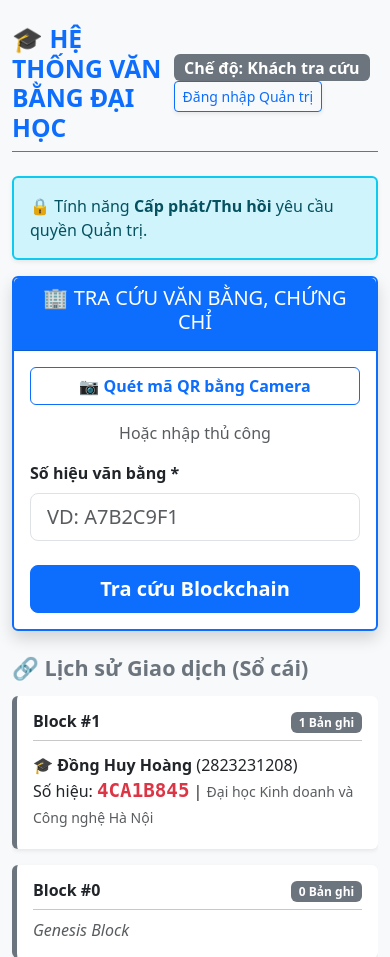
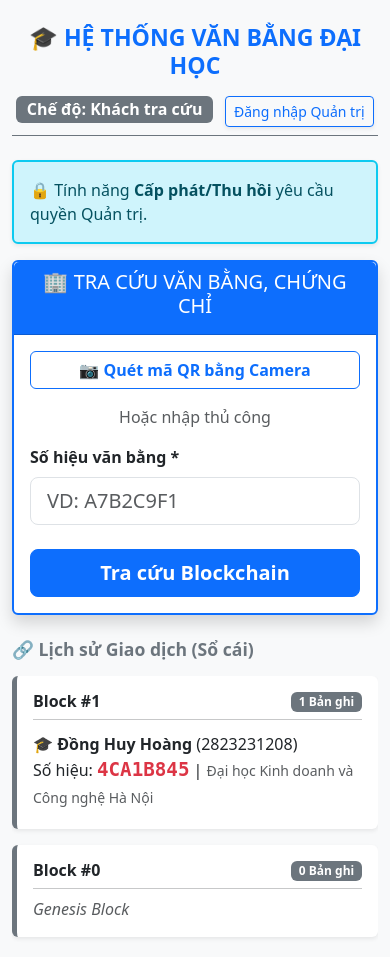
Before and after one commit to hoang123vipmc/do-an-blockchain, a Flask app: page / in a window 390 px wide. Shown: the top 957 px of the page. Run offline with Flask 3, Linux system fonts and the light colour scheme; some libraries are stand-ins or nearby versions.

Commit message:
Cap nhat giao dien Mobile

```diff
--- a/templates/index.html
+++ b/templates/index.html
@@ -1,5 +1,6 @@
 {% if request.path == '/login' %}
 <!DOCTYPE html><html lang="vi"><head><title>Đăng nhập Nội bộ</title>
+<meta name="viewport" content="width=device-width, initial-scale=1.0">
 <link href="https://cdn.jsdelivr.net/npm/bootstrap@5.3.0/dist/css/bootstrap.min.css" rel="stylesheet"></head>
 <body class="container py-5 text-center bg-light">
     <div class="row justify-content-center mt-5"><div class="col-md-4">
@@ -28,6 +29,7 @@
 <html lang="vi">
 <head>
     <meta charset="UTF-8">
+    <meta name="viewport" content="width=device-width, initial-scale=1.0">
     <title>Hệ Thống Văn Bằng Blockchain</title>
     <link href="https://cdn.jsdelivr.net/npm/bootstrap@5.3.0/dist/css/bootstrap.min.css" rel="stylesheet">
     <script src="https://unpkg.com/html5-qrcode"></script>
@@ -47,11 +49,24 @@
         .revoked-stamp { position: absolute; top: 30%; left: 10%; transform: rotate(-25deg); color: rgba(220, 53, 69, 0.8); font-size: 5rem; font-weight: bold; border: 8px solid rgba(220, 53, 69, 0.8); padding: 10px 20px; text-transform: uppercase; z-index: 10; pointer-events: none; }
         .sbt-badge { background: linear-gradient(45deg, #6f42c1, #0d6efd); color: white; padding: 5px 15px; border-radius: 20px; font-size: 0.85rem; font-weight: bold; display: inline-block; margin-bottom: 15px;}
         #qr-reader { border: none !important; border-radius: 10px; overflow: hidden; }
+
+        /* Mobile Responsive for Diploma */
+        @media (max-width: 768px) {
+            .diploma-card { padding: 5px; border-width: 4px; }
+            .diploma-inner { padding: 15px; border-width: 1px; }
+            .diploma-badge-container { position: relative !important; text-align: center !important; margin-bottom: 15px; }
+            .sbt-badge-container { position: relative !important; text-align: center !important; padding: 0 !important; margin-bottom: 10px; }
+            .revoked-stamp { font-size: 2.5rem; top: 40%; left: 0; width: 100%; text-align: center; }
+            h2.fw-bold { font-size: 1.5rem; }
+            h3.fw-bold { font-size: 1.2rem; }
+            h4.fw-bold { font-size: 1.1rem; }
+            .fs-5 { font-size: 1rem !important; }
+        }
     </style>
 </head>
 <body class="container py-4 bg-light">
-    <div class="d-flex justify-content-between align-items-center mb-4 pb-2 border-bottom border-secondary">
-        <h2 class="text-primary m-0 fw-bold">🎓 HỆ THỐNG VĂN BẰNG ĐẠI HỌC</h2>
+    <div class="d-flex flex-column flex-md-row justify-content-between align-items-center mb-4 pb-2 border-bottom border-secondary text-center text-md-start">
+        <h2 class="text-primary m-0 fw-bold mb-3 mb-md-0 fs-3 fs-md-2">🎓 HỆ THỐNG VĂN BẰNG ĐẠI HỌC</h2>
         <div>
             {% if session.get('role') == 'university' %}
                 <span class="badge bg-success me-2 fs-6">Trực: {{ session.get('university_name') }}</span>
@@ -151,7 +166,7 @@
                     <div id="diploma-content" class="diploma-card shadow-lg text-center serif-text mb-3 animate-fade-in">
                         {% if verify_result.status == 'REVOKED' %} <div class="revoked-stamp">VÔ HIỆU HÓA</div> {% endif %}
                         <div class="diploma-inner bg-white {% if verify_result.status == 'REVOKED' %} opacity-75 {% endif %}">
-                            <div class="position-absolute top-0 end-0 p-2 text-end">
+                            <div class="position-absolute top-0 end-0 p-2 text-end diploma-badge-container">
                                 <span class="badge {% if verify_result.status == 'REVOKED' %}bg-danger{% else %}bg-success{% endif %} fs-6 shadow mb-1">
                                     {% if verify_result.status == 'REVOKED' %}❌ ĐÃ BỊ THU HỒI{% else %}✅ HỢP LỆ (Block #{{ verify_result.data.block_index }}){% endif %}
                                 </span><br>
@@ -161,7 +176,7 @@
                                 <small class="text-muted">Số hiệu: <span class="cert-id">{{ verify_result.data.cert_id }}</span></small>
                             </div>
 
-                            <div class="position-absolute top-0 start-0 p-3"><div class="sbt-badge">💎 Web3 Soulbound Token</div></div>
+                            <div class="position-absolute top-0 start-0 p-3 sbt-badge-container"><div class="sbt-badge">💎 Web3 Soulbound Token</div></div>
 
                             <h5 class="text-uppercase mb-1 mt-4" style="color: #bba14f; font-weight: bold;">Cộng hòa xã hội chủ nghĩa Việt Nam</h5>
                             <h6 class="mb-4">Độc lập - Tự do - Hạnh phúc</h6>
@@ -176,11 +191,11 @@
 
                             <h4 class="fw-bold" style="color: #bba14f;">{{ verify_result.data.university }}</h4>
 
-                            <div class="row mt-4 align-items-center">
-                                <div class="col-4">
+                            <div class="row mt-4 align-items-center flex-column-reverse flex-md-row">
+                                <div class="col-12 col-md-4 mt-3 mt-md-0">
                                     <img src="https://api.qrserver.com/v1/create-qr-code/?size=110x110&data={{ request.host_url }}verify?cert_id={{ verify_result.data.cert_id }}" alt="QR" class="border p-1 shadow-sm">
                                 </div>
-                                <div class="col-8 text-end pe-4">
+                                <div class="col-12 col-md-8 text-center text-md-end pe-md-4">
                                     <p class="mb-4 fs-5"><b>HIỆU TRƯỞNG</b><br><span class="fs-6 text-success fst-italic">(Đã ký số Blockchain)</span></p>
                                 </div>
                             </div>
```
